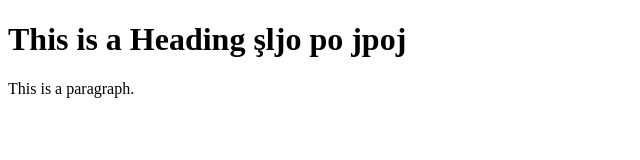
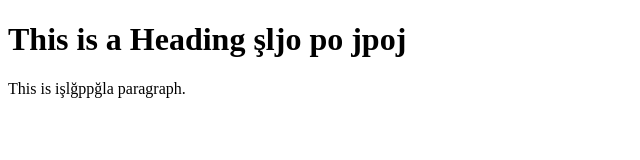
Before and after one commit to scribble-media/RentACarApp, a plain HTML site: page src/index.html in a window 1280 px wide. Shown: the full height of the page, 0-640 px from the left. Drawn offline with Linux system fonts and the light colour scheme.

Commit message:
update 2 index html

```diff
--- a/src/index.html
+++ b/src/index.html
@@ -6,7 +6,7 @@
 <body>
 
 <h1>This is a Heading şljo po jpoj</h1>
-<p>This is a paragraph.</p>
+<p>This is işlğppğla paragraph.</p>
 
 </body>
 </html>
```
